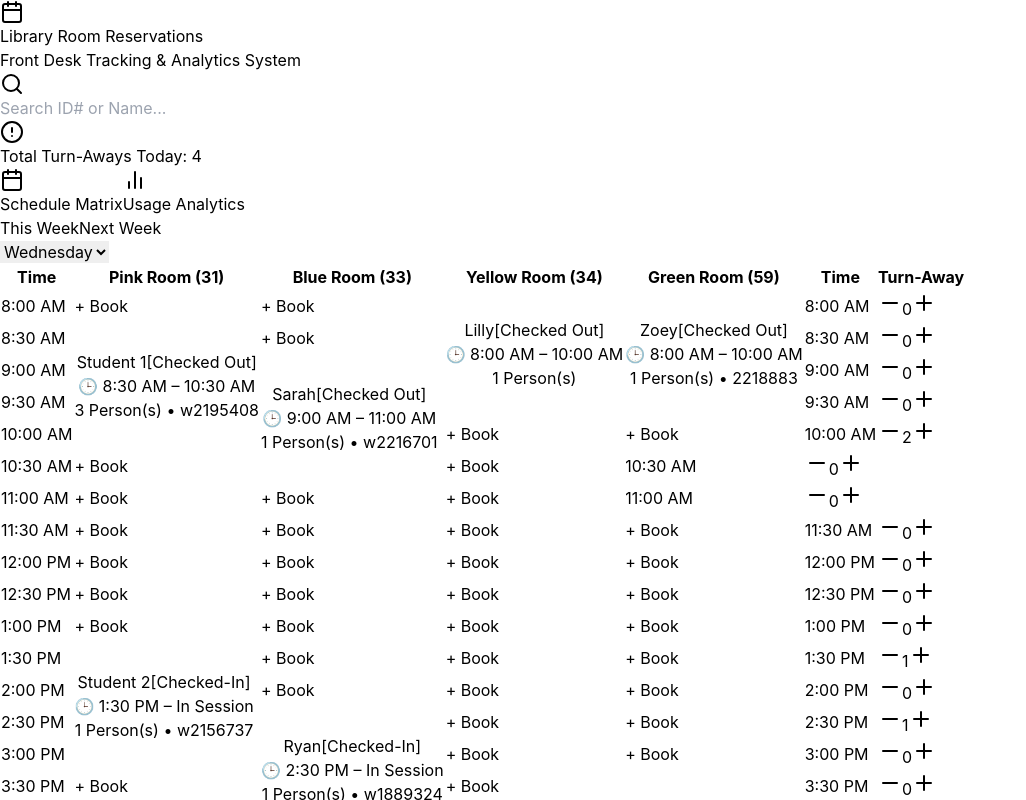
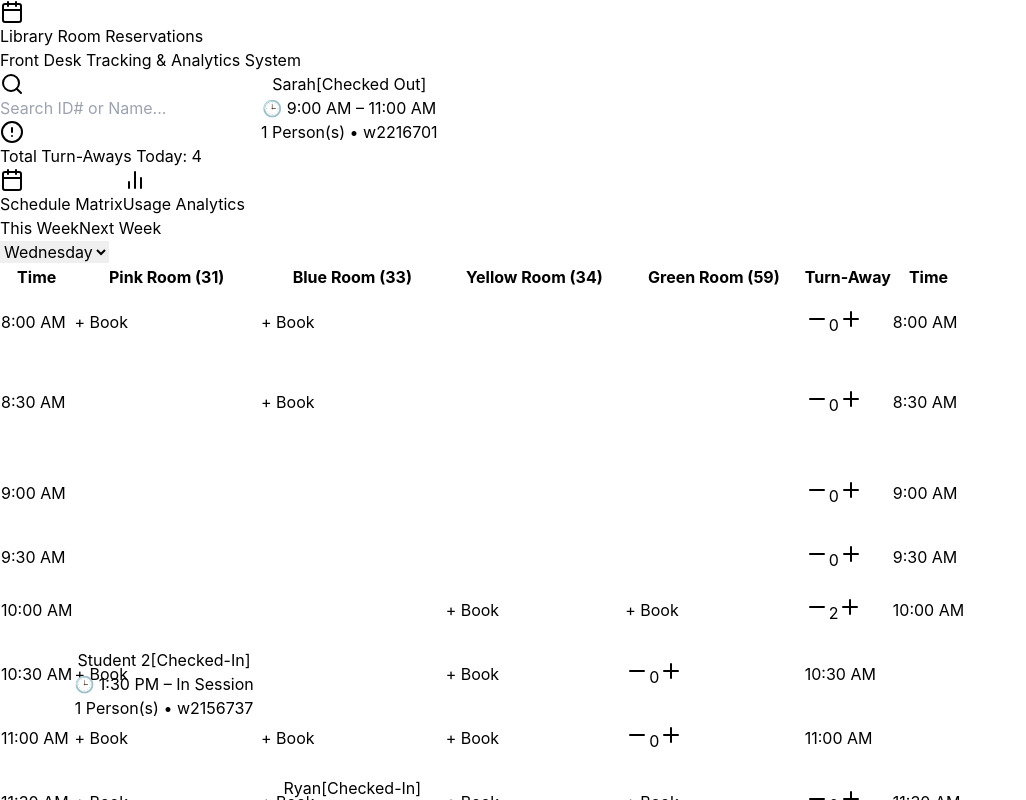
Before and after one commit to amybrinkley/room-reservation-app, a React (Vite) app: page / in a window 1280 px wide. Shown: the top 800 px of the page, without its empty margins (0-1026 px from the left). Built offline with nearby package versions, Linux system fonts and the light colour scheme.

Commit message:
Update App.jsx

```diff
--- a/src/App.jsx
+++ b/src/App.jsx
@@ -2,6 +2,7 @@ import React, { useState } from 'react';
 import { Calendar, Clock, Users, User, PlusCircle, AlertCircle, CheckCircle2, BarChart2, Search, X, MapPin, Plus, Minus } from 'lucide-react';
 import { BarChart, Bar, XAxis, YAxis, Tooltip, ResponsiveContainer, CartesianGrid } from 'recharts';
 
+// Set your Google Apps Script Web App URL here after deployment
 const GOOGLE_SCRIPT_URL = "";
 
 const ROOMS = [
@@ -113,7 +114,7 @@ export default function App() {
 
   const handleSave = () => {
     if (activeRes) {
-      setReservations(reservations.map(r => r.id === activeRes.id ? { ...r, ...formData, people: Number(formData.people), slot: formData.slot || formData.time_in } : r));
+      setReservations(reservations.map(r => r.id === activeRes.id ? { ...r, ...formData, people: Number(formData.people) } : r));
     } else {
       const newRes = {
         ...formData,
@@ -157,7 +158,7 @@ export default function App() {
     return hours * 60 + minutes;
   };
 
-  // Determines rowSpan and whether a slot should render a cell or be skipped
+  // Determines rowSpan, offset top, and height based on precise time_in and time_out
   const getOccupancyInfo = (roomId, slot) => {
     const currentSlotMinutes = parseTimeToMinutes(slot);
     if (currentSlotMinutes === null) return null;
@@ -165,21 +166,41 @@ export default function App() {
     const roomReservations = filteredReservations.filter(r => r.room === roomId);
 
     for (let res of roomReservations) {
-      const startMinutes = parseTimeToMinutes(res.slot || res.time_in);
+      const startMinutes = parseTimeToMinutes(res.time_in || res.slot);
       if (startMinutes === null) continue;
 
       const endMinutes = res.time_out ? parseTimeToMinutes(res.time_out) : null;
-      const effectiveEndMinutes = endMinutes !== null ? endMinutes : startMinutes + 120; // Default 2 hours (120 mins) if blank
+      const effectiveEndMinutes = endMinutes !== null ? endMinutes : startMinutes + 120; // Default 2 hours if blank
 
-      // Calculate span length in 30-min rows
-      const totalSpanRows = Math.max(1, Math.round((effectiveEndMinutes - startMinutes) / 30));
+      // Determine the 30-min grid slot row where this reservation starts
+      const startSlotRowMinutes = Math.floor(startMinutes / 30) * 30;
 
-      if (currentSlotMinutes === startMinutes) {
-        return { reservation: res, displayType: 'full_reservation', rowSpan: totalSpanRows };
+      // Determine the 30-min grid slot row where this reservation ends (ceiling to cover row)
+      const endSlotRowMinutes = Math.ceil(effectiveEndMinutes / 30) * 30;
+
+      // Total 30-min rows spanned in the HTML table layout
+      const totalSpanRows = Math.max(1, Math.round((endSlotRowMinutes - startSlotRowMinutes) / 30));
+
+      if (currentSlotMinutes === startSlotRowMinutes) {
+        // Calculate vertical offset percentage from top of the starting slot cell (30 mins = 100%)
+        const topOffsetPct = ((startMinutes - startSlotRowMinutes) / 30) * 100;
+
+        // Total duration of booking in minutes
+        const durationMins = effectiveEndMinutes - startMinutes;
+
+        // Total height calculation relative to a single 30-min row height
+        const heightPct = (durationMins / 30) * 100;
+
+        return {
+          reservation: res,
+          displayType: 'full_reservation',
+          rowSpan: totalSpanRows,
+          topOffsetPct,
+          heightPct
+        };
       }
 
-      // If current row is inside an ongoing booking, mark as overlapped so <td> can be skipped
-      if (currentSlotMinutes > startMinutes && currentSlotMinutes < effectiveEndMinutes) {
+      if (currentSlotMinutes > startSlotRowMinutes && currentSlotMinutes < endSlotRowMinutes) {
         return { displayType: 'overlapped' };
       }
     }
@@ -265,12 +286,12 @@ export default function App() {
                     </th>
                   ))}
 
-                  <th className="p-3 bg-slate-800 text-white text-xs uppercase tracking-wider w-[9%] text-center border-b border-slate-700 border-r border-slate-700">
-                    Time
+                  <th className="p-3 bg-slate-800 text-white text-xs uppercase tracking-wider w-[12%] text-center border-b border-slate-700 border-r border-slate-700">
+                    Turn-Away
                   </th>
 
-                  <th className="p-3 bg-slate-800 text-white text-xs uppercase tracking-wider w-[12%] text-center border-b border-slate-700">
-                    Turn-Away
+                  <th className="p-3 bg-slate-800 text-white text-xs uppercase tracking-wider w-[9%] text-center border-b border-slate-700">
+                    Time
                   </th>
                 </tr>
               </thead>
@@ -290,7 +311,6 @@ export default function App() {
                         const isFullBlock = occInfo?.displayType === 'full_reservation';
                         const isOverlapped = occInfo?.displayType === 'overlapped';
 
-                        // Do not render <td> for rows covered by rowSpan
                         if (isOverlapped) return null;
 
                         const cardBgClass = res?.any_room
@@ -301,9 +321,17 @@ export default function App() {
                           <td
                             key={room.id}
                             rowSpan={occInfo?.rowSpan || 1}
-                            className={`p-2 border-r border-slate-200 text-center transition-colors align-middle ${room.colBg}`}
+                            className={`p-1 border-r border-slate-200 text-center transition-colors align-top relative ${room.colBg}`}
+                            style={{ height: occInfo?.rowSpan ? `${occInfo.rowSpan * 4}rem` : '4rem' }}
                           >
                             {isFullBlock ? (
+                              <div
+                                className="absolute left-1 right-1 z-10"
+                                style={{
+                                  top: `${occInfo.topOffsetPct}%`,
+                                  height: `calc(${occInfo.heightPct}% - 4px)`
+                                }}
+                              >
                                 <button
                                   onClick={() => handleOpenModal(room.id, slot, res)}
                                   className={`w-full h-full p-2 rounded-lg text-xs font-semibold border text-left transition shadow-sm flex flex-col justify-center ${cardBgClass}`}
@@ -319,6 +347,7 @@ export default function App() {
                                     {res.people} Person(s) {res.barcode && `• ${res.barcode}`}
                                   </div>
                                 </button>
+                              </div>
                             ) : (
                               <button onClick={() => handleOpenModal(room.id, slot)} className="w-full h-full py-2 border border-dashed border-slate-300 bg-white/70 hover:bg-white rounded-lg text-slate-400 hover:border-blue-400 hover:text-blue-600 text-xs transition flex items-center justify-center">
                                 + Book
@@ -328,11 +357,7 @@ export default function App() {
                         );
                       })}
 
-                      <td className="p-3 font-semibold text-slate-700 text-center bg-slate-50 border-r border-slate-200 whitespace-nowrap text-xs h-16 align-middle">
-                        {slot}
-                      </td>
-
-                      <td className="p-2 bg-slate-50 text-center h-16 align-middle">
+                      <td className="p-2 bg-slate-50 text-center h-16 align-middle border-r border-slate-200">
                         <div className="flex items-center justify-center gap-1.5">
                           <button
                             onClick={() => handleDecrementTurnAway(slot)}
@@ -359,6 +384,10 @@ export default function App() {
                             <Plus className="w-3.5 h-3.5" />
                           </button>
                         </div>
+                      </td>
+
+                      <td className="p-3 font-semibold text-slate-700 text-center bg-slate-50 whitespace-nowrap text-xs h-16 align-middle">
+                        {slot}
                       </td>
                     </tr>
                   );
```
Lines whose indentation alone changed are shown as unchanged.
